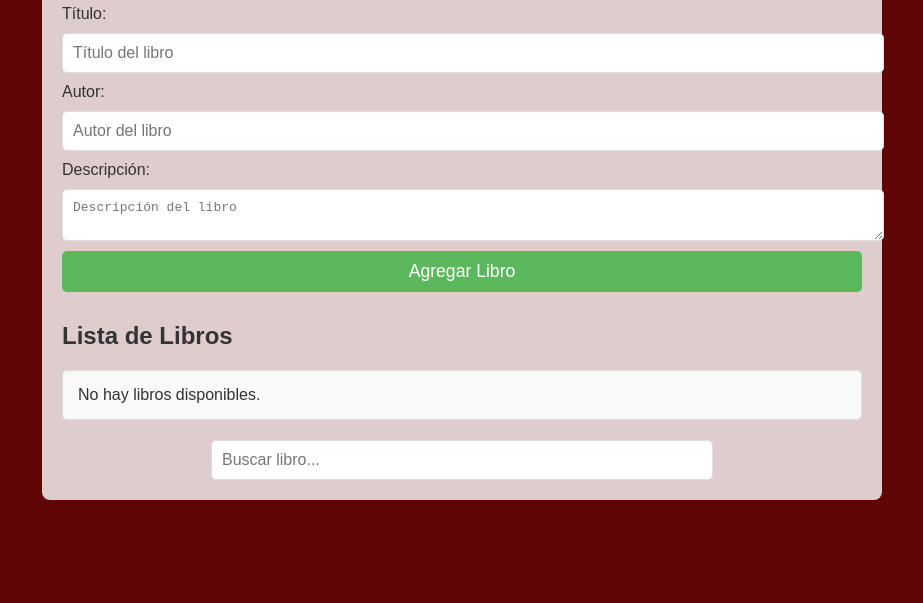
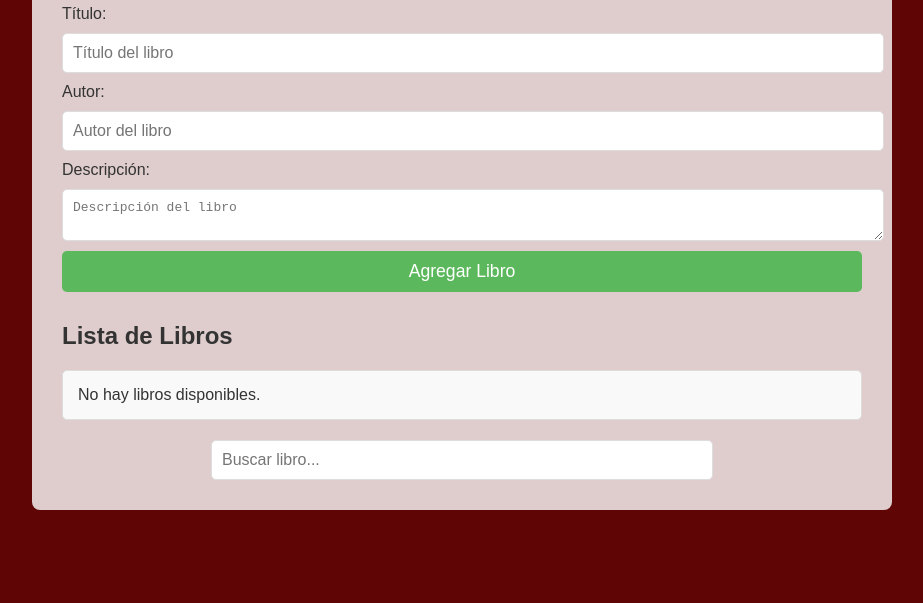
Before and after one commit to DantRick66/Gestor-Libros, a plain HTML site: page Gestor_Libros/index.html in a window 1280 px wide. Shown: the part 197-800 px from the top of the page, without its empty margins (178-1101 px from the left). Drawn offline with Linux system fonts and the light colour scheme.

Commit message:
Areglos del diseno

```diff
--- a/Gestor_Libros/style.css
+++ b/Gestor_Libros/style.css
@@ -14,9 +14,9 @@ body {
 /* Contenedor principal */
 .container {
     background-color: rgba(255, 255, 255, 0.8);
-    padding: 20px;
+    padding: 30px;
     border-radius: 8px;
-    width: 80%;
+    width: 100%;
     max-width: 800px;
 }
 
```
